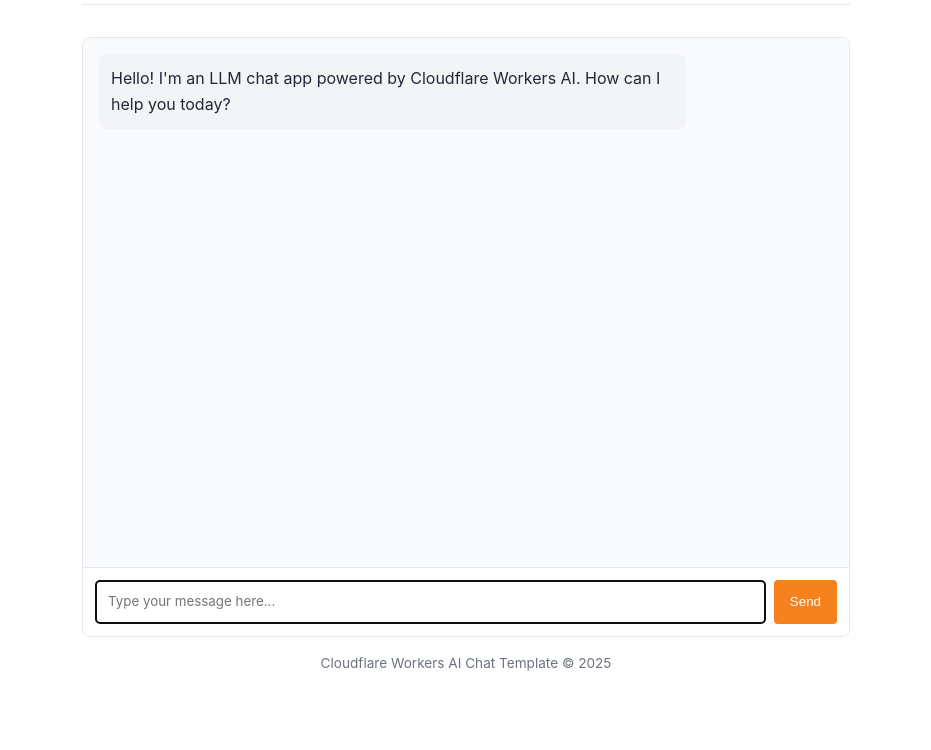
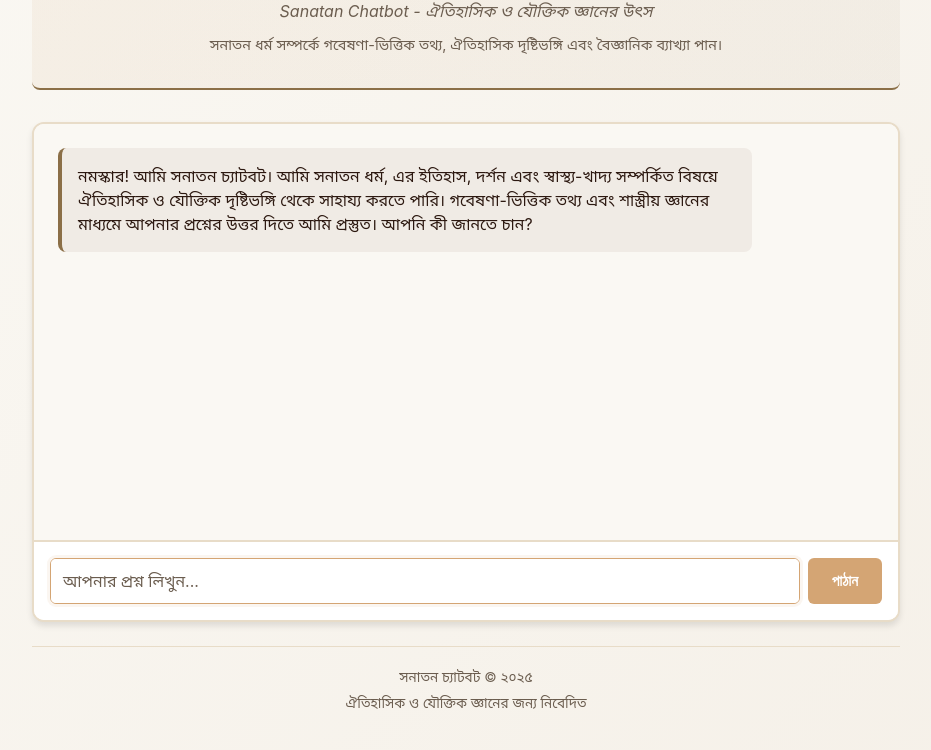
Before and after one commit to bdgautam24-rgb/llm-chat-app-template, a website: page public/index.html in a window 1280 px wide. Shown: the part 108-858 px from the top of the page, without its empty margins (174-1105 px from the left). Before the commit the page ends 800 px from the top, so only its background shows below. Drawn offline with Linux system fonts and the light colour scheme.

Commit message:
তথথ

```diff
--- a/public/index.html
+++ b/public/index.html
@@ -1,19 +1,20 @@
 <!doctype html>
-<html lang="en">
+<html lang="bn">
   <head>
     <meta charset="UTF-8" />
     <meta name="viewport" content="width=device-width, initial-scale=1.0" />
-    <title>LLM Chat App</title>
+    <title>সনাতন চ্যাটবট</title>
     <style>
       :root {
-        --primary-color: #f6821f;
-        --primary-hover: #e67e22;
-        --light-bg: #f9fafb;
-        --border-color: #e5e7eb;
-        --text-color: #1f2937;
-        --text-light: #6b7280;
-        --user-msg-bg: #fff2e6;
-        --assistant-msg-bg: #f3f4f6;
+        --primary-color: #d4a574;
+        --primary-hover: #c89456;
+        --light-bg: #faf8f3;
+        --border-color: #e8dcc8;
+        --text-color: #2c1810;
+        --text-light: #6b5d4f;
+        --user-msg-bg: #fff5e6;
+        --assistant-msg-bg: #f0ebe5;
+        --accent-color: #8b6f47;
       }
 
       * {
@@ -25,96 +26,164 @@
       body {
         font-family:
           -apple-system, BlinkMacSystemFont, "Segoe UI", Roboto, Oxygen, Ubuntu,
-          Cantarell, sans-serif;
+          Cantarell, "Noto Sans Bengali", sans-serif;
         line-height: 1.6;
         color: var(--text-color);
-        max-width: 800px;
+        max-width: 900px;
         margin: 0 auto;
         padding: 1rem;
+        background: linear-gradient(135deg, #faf8f3 0%, #f5f0e8 100%);
+        min-height: 100vh;
       }
 
       header {
         text-align: center;
         margin-bottom: 2rem;
-        padding: 1rem 0;
-        border-bottom: 1px solid var(--border-color);
+        padding: 2rem 1rem;
+        border-bottom: 2px solid var(--accent-color);
+        background: linear-gradient(135deg, rgba(212, 165, 116, 0.1) 0%, rgba(139, 111, 71, 0.05) 100%);
+        border-radius: 8px;
       }
 
       h1 {
-        font-size: 1.5rem;
-        color: var(--primary-color);
+        font-size: 2rem;
+        color: var(--accent-color);
+        margin-bottom: 0.5rem;
+        font-weight: 700;
+      }
+
+      .subtitle {
+        font-size: 1rem;
+        color: var(--text-light);
+        font-style: italic;
+      }
+
+      .description {
+        font-size: 0.9rem;
+        color: var(--text-light);
+        margin-top: 0.5rem;
+        max-width: 600px;
+        margin-left: auto;
+        margin-right: auto;
       }
 
       .chat-container {
         display: flex;
         flex-direction: column;
-        height: calc(100vh - 200px);
-        min-height: 400px;
-        border: 1px solid var(--border-color);
-        border-radius: 8px;
+        height: calc(100vh - 300px);
+        min-height: 500px;
+        border: 2px solid var(--border-color);
+        border-radius: 12px;
         overflow: hidden;
+        background: white;
+        box-shadow: 0 4px 6px rgba(0, 0, 0, 0.1);
       }
 
       .chat-messages {
         flex: 1;
         overflow-y: auto;
-        padding: 1rem;
+        padding: 1.5rem;
         background-color: var(--light-bg);
+        display: flex;
+        flex-direction: column;
+        gap: 1rem;
       }
 
       .message {
-        margin-bottom: 1rem;
-        padding: 0.75rem;
+        padding: 1rem;
         border-radius: 8px;
-        max-width: 80%;
+        max-width: 85%;
+        word-wrap: break-word;
+        animation: slideIn 0.3s ease-out;
+      }
+
+      @keyframes slideIn {
+        from {
+          opacity: 0;
+          transform: translateY(10px);
+        }
+        to {
+          opacity: 1;
+          transform: translateY(0);
+        }
       }
 
       .user-message {
         background-color: var(--user-msg-bg);
         align-self: flex-end;
         margin-left: auto;
+        border-left: 4px solid var(--primary-color);
       }
 
       .assistant-message {
         background-color: var(--assistant-msg-bg);
         align-self: flex-start;
+        border-left: 4px solid var(--accent-color);
+      }
+
+      .message p {
+        margin: 0;
+        line-height: 1.5;
       }
 
       .message-input {
         display: flex;
-        padding: 0.75rem;
-        border-top: 1px solid var(--border-color);
+        padding: 1rem;
+        border-top: 2px solid var(--border-color);
         background-color: white;
+        gap: 0.5rem;
       }
 
       #user-input {
         flex: 1;
         padding: 0.75rem;
         border: 1px solid var(--border-color);
-        border-radius: 4px;
+        border-radius: 6px;
         font-family: inherit;
+        font-size: 1rem;
         resize: none;
         min-height: 44px;
+        max-height: 120px;
+        color: var(--text-color);
+        background-color: white;
+      }
+
+      #user-input::placeholder {
+        color: var(--text-light);
+      }
+
+      #user-input:focus {
+        outline: none;
+        border-color: var(--primary-color);
+        box-shadow: 0 0 0 3px rgba(212, 165, 116, 0.1);
       }
 
       #send-button {
-        margin-left: 0.5rem;
-        padding: 0 1rem;
+        padding: 0 1.5rem;
         background-color: var(--primary-color);
         color: white;
         border: none;
-        border-radius: 4px;
+        border-radius: 6px;
         cursor: pointer;
-        transition: background-color 0.2s;
+        transition: all 0.2s;
+        font-weight: 600;
+        font-size: 0.95rem;
       }
 
       #send-button:hover {
         background-color: var(--primary-hover);
+        transform: translateY(-2px);
+        box-shadow: 0 2px 4px rgba(0, 0, 0, 0.2);
+      }
+
+      #send-button:active {
+        transform: translateY(0);
       }
 
       #send-button:disabled {
         background-color: var(--text-light);
         cursor: not-allowed;
+        opacity: 0.6;
       }
 
       .typing-indicator {
@@ -122,53 +191,124 @@
         margin-bottom: 1rem;
         font-style: italic;
         color: var(--text-light);
+        align-self: flex-start;
       }
 
       .typing-indicator.visible {
         display: block;
       }
 
+      .typing-dots {
+        display: inline-block;
+      }
+
+      .typing-dots span {
+        animation: typing 1.4s infinite;
+      }
+
+      .typing-dots span:nth-child(2) {
+        animation-delay: 0.2s;
+      }
+
+      .typing-dots span:nth-child(3) {
+        animation-delay: 0.4s;
+      }
+
+      @keyframes typing {
+        0%, 60%, 100% {
+          opacity: 0.3;
+        }
+        30% {
+          opacity: 1;
+        }
+      }
+
       footer {
-        margin-top: 1rem;
+        margin-top: 1.5rem;
         text-align: center;
         font-size: 0.85rem;
         color: var(--text-light);
+        padding: 1rem;
+        border-top: 1px solid var(--border-color);
+      }
+
+      .footer-text {
+        margin: 0.25rem 0;
+      }
+
+      /* Scrollbar styling */
+      .chat-messages::-webkit-scrollbar {
+        width: 8px;
+      }
+
+      .chat-messages::-webkit-scrollbar-track {
+        background: var(--light-bg);
+      }
+
+      .chat-messages::-webkit-scrollbar-thumb {
+        background: var(--border-color);
+        border-radius: 4px;
+      }
+
+      .chat-messages::-webkit-scrollbar-thumb:hover {
+        background: var(--accent-color);
+      }
+
+      @media (max-width: 600px) {
+        body {
+          padding: 0.5rem;
+        }
+
+        h1 {
+          font-size: 1.5rem;
+        }
+
+        .message {
+          max-width: 95%;
+        }
+
+        .chat-container {
+          height: calc(100vh - 250px);
+        }
       }
     </style>
   </head>
   <body>
     <header>
-      <h1>Cloudflare AI Chat</h1>
-      <p>Powered by Cloudflare Workers AI</p>
+      <h1>🕉️ সনাতন চ্যাটবট</h1>
+      <p class="subtitle">Sanatan Chatbot - ঐতিহাসিক ও যৌক্তিক জ্ঞানের উৎস</p>
+      <p class="description">
+        সনাতন ধর্ম সম্পর্কে গবেষণা-ভিত্তিক তথ্য, ঐতিহাসিক দৃষ্টিভঙ্গি এবং বৈজ্ঞানিক ব্যাখ্যা পান।
+      </p>
     </header>
 
     <div class="chat-container">
       <div id="chat-messages" class="chat-messages">
         <div class="message assistant-message">
           <p>
-            Hello! I'm an LLM chat app powered by Cloudflare Workers AI. How can
-            I help you today?
+            নমস্কার! আমি সনাতন চ্যাটবট। আমি সনাতন ধর্ম, এর ইতিহাস, দর্শন এবং স্বাস্থ্য-খাদ্য সম্পর্কিত বিষয়ে ঐতিহাসিক ও যৌক্তিক দৃষ্টিভঙ্গি থেকে সাহায্য করতে পারি। গবেষণা-ভিত্তিক তথ্য এবং শাস্ত্রীয় জ্ঞানের মাধ্যমে আপনার প্রশ্নের উত্তর দিতে আমি প্রস্তুত। আপনি কী জানতে চান?
           </p>
         </div>
       </div>
 
       <div class="typing-indicator" id="typing-indicator">
-        AI is thinking...
+        চিন্তা করছি<span class="typing-dots"><span>.</span><span>.</span><span>.</span></span>
       </div>
 
       <div class="message-input">
         <textarea
           id="user-input"
-          placeholder="Type your message here..."
+          placeholder="আপনার প্রশ্ন লিখুন..."
           rows="1"
           autofocus
         ></textarea>
-        <button id="send-button">Send</button>
+        <button id="send-button">পাঠান</button>
       </div>
     </div>
 
     <footer>
-      <p>Cloudflare Workers AI Chat Template &copy; 2025</p>
+      <p class="footer-text">সনাতন চ্যাটবট © ২০২৫</p>
+      <p class="footer-text">ঐতিহাসিক ও যৌক্তিক জ্ঞানের জন্য নিবেদিত</p>
     </footer>
 
     <!-- Chat app script -->
```
